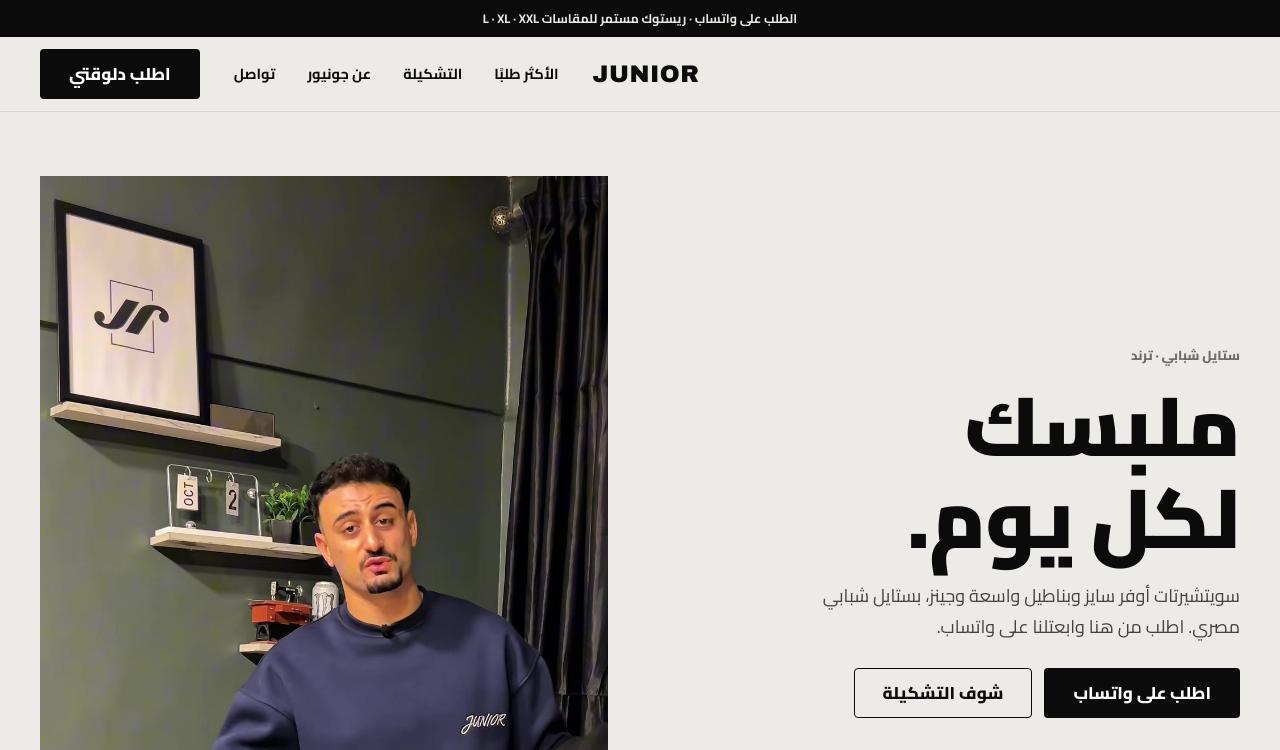
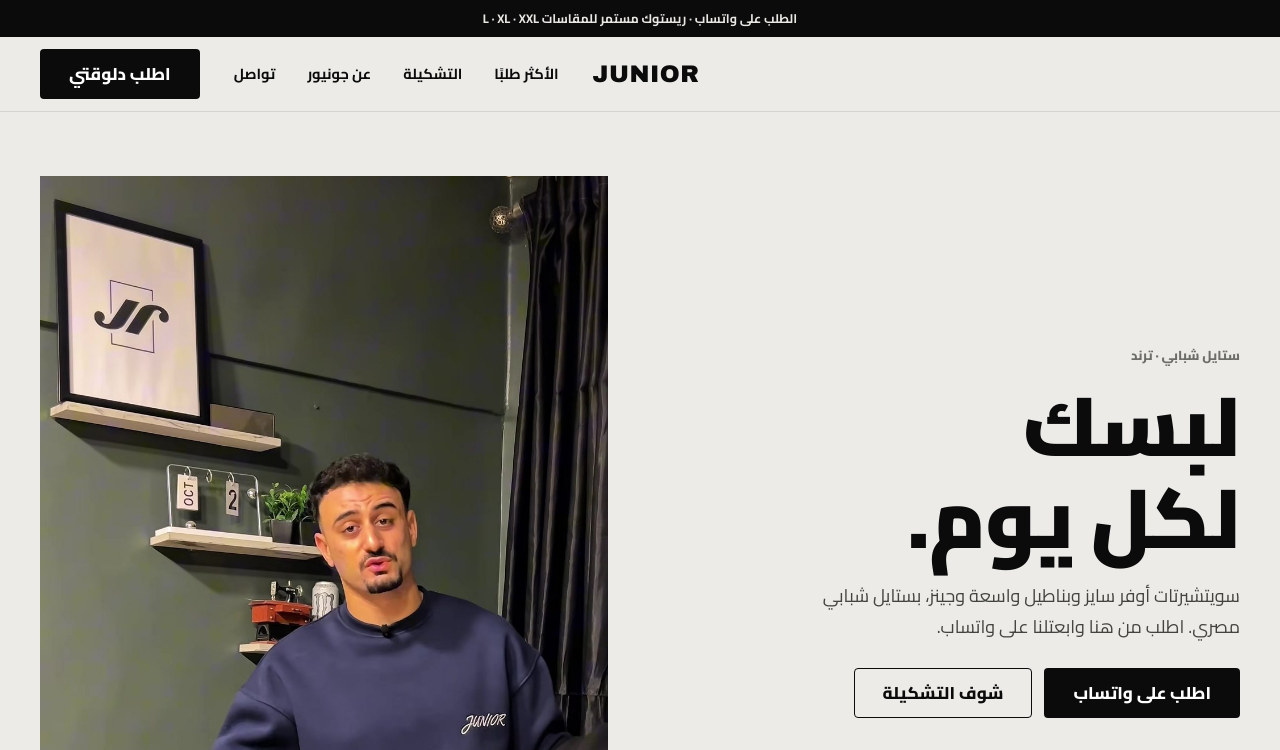
Before and after one commit to alhussein30/junior-eg, a plain HTML site: page index.html in a window 1280 px wide. Shown: the top 750 px of the page. Drawn offline with Linux system fonts and the light colour scheme.

Commit message:
Update header text from 'ملبسك' to 'لبسك'

```diff
--- a/index.html
+++ b/index.html
@@ -33,7 +33,7 @@
 <section class="hero"><div class="wrap hero-in">
   <div class="hero-copy">
     <span class="eyebrow rv">ستايل شبابي · ترند</span>
-    <h1 class="rv">ملبسك<br>لكل يوم.</h1>
+    <h1 class="rv">لبسك<br>لكل يوم.</h1>
     <p class="lead rv">سويتشيرتات أوفر سايز وبناطيل واسعة وجينز، بستايل شبابي مصري. اطلب من هنا وابعتلنا على واتساب.</p>
     <div class="cta rv"><a class="btn btn-main" id="heroWa" target="_blank" rel="noopener">اطلب على واتساب</a><a class="btn btn-line" href="#collection">شوف التشكيلة</a></div>
   </div>
```
